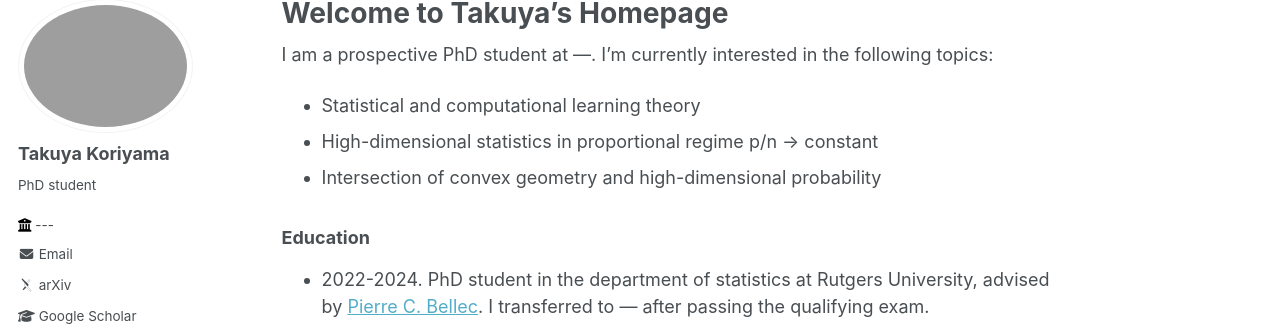
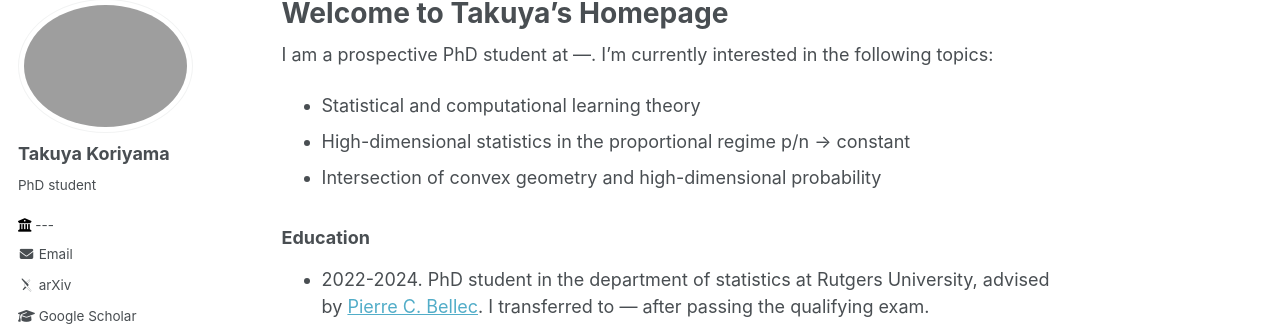
Before and after one commit to TakuyaKoriyama/takuyakoriyama.github.io, a Jekyll site: the page built from _pages/about.md, in a window 1280 px wide and 900 px high. Shown: the part 119-445 px from the top of the window. Built offline with Jekyll 4.4.1, drawn with Linux system fonts in a browser that asks for light colours; some web fonts are replaced.

Commit message:
Update about.md

```diff
--- a/_pages/about.md
+++ b/_pages/about.md
@@ -9,7 +9,7 @@ redirect_from:
 
 I am a prospective PhD student at ---. I'm currently interested in the following topics:
 * Statistical and computational learning theory
-* High-dimensional statistics in proportional regime p/n -> constant
+* High-dimensional statistics in the proportional regime p/n -> constant
 * Intersection of convex geometry and high-dimensional probability
 
 ### Education
```
